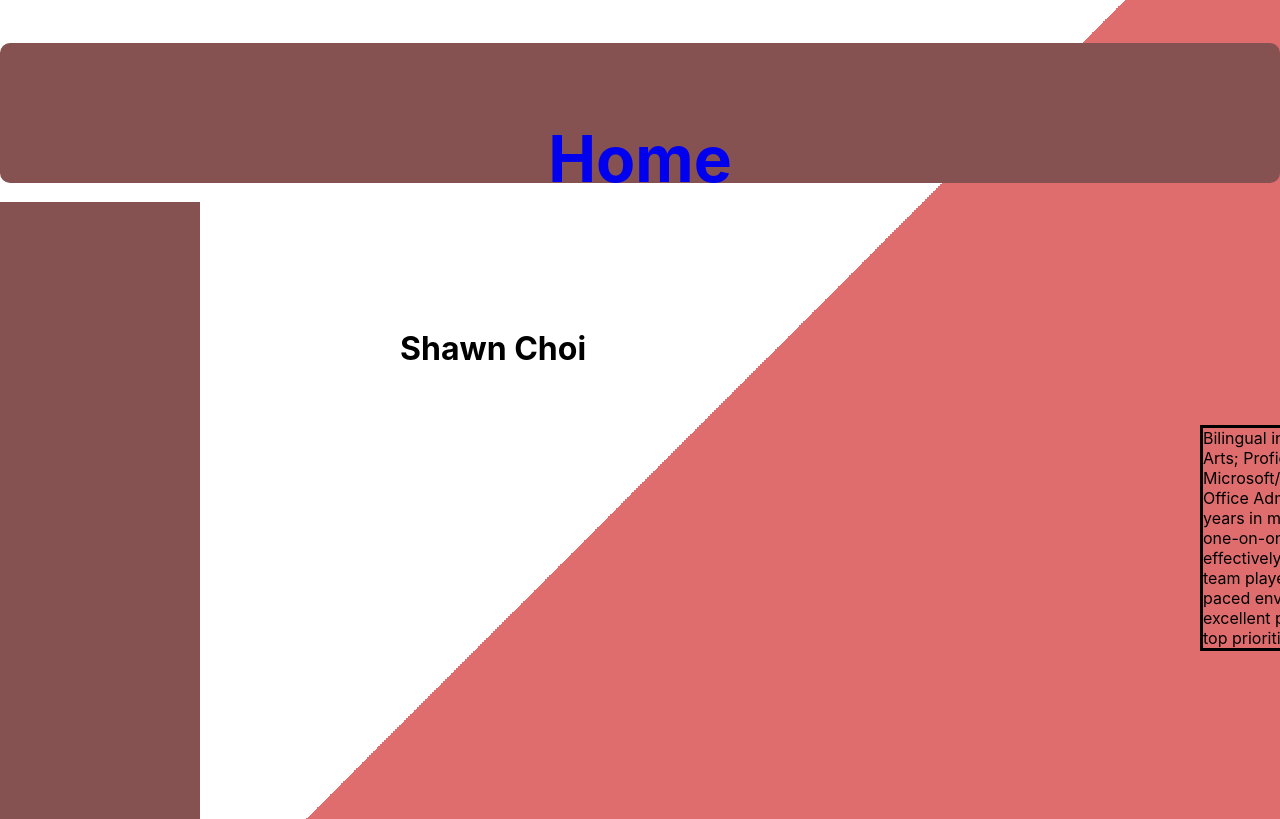
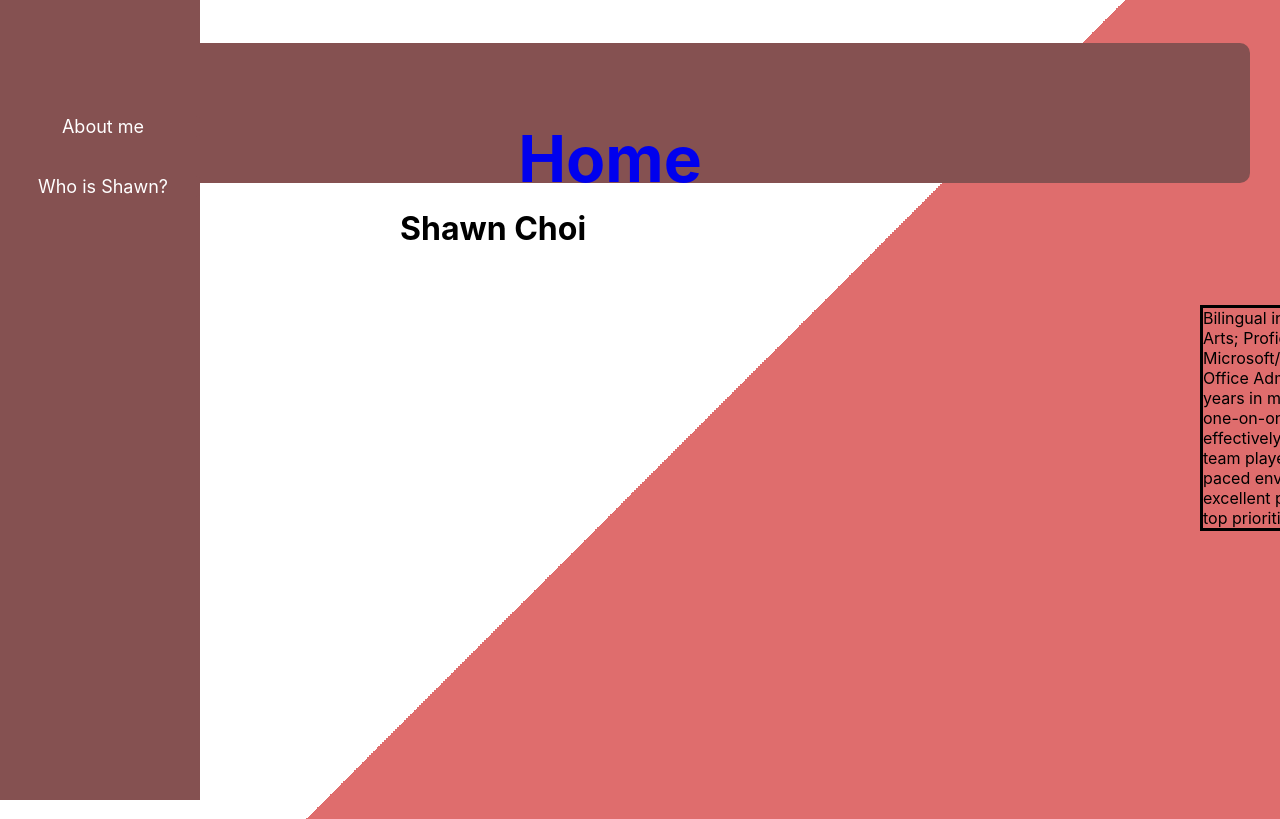
Before and after one commit to schoi0115/profile2023, a React (Create React App) app: page / in a window 1280 px wide. Shown: the top 819 px of the page. Built offline with nearby package versions, Linux system fonts and the light colour scheme; the HTML template or start-up script is replaced by a standard one.

Commit message:
testing menu

```diff
--- a/src/NavBar.js
+++ b/src/NavBar.js
@@ -1,7 +1,8 @@
 import "./App.css";
 
 import React, { useState } from "react";
-import { Link } from 'react-router-dom'
+import { Link } from 'react-router-dom';
+import { Sidebar } from './Sidebar';
 
 
 
@@ -9,15 +10,15 @@ function NavBar() {
 const [sidebar, setSidebar] = useState(false)
 
 const showSidebar = () => setSidebar(!sidebar)
+const style = {
+  marginLeft: "-30px",
 
+}
 
     return (
       <>
         <Link  to="/" className='menu-bars'>
-            <h1 onClick={showSidebar} className="nav-color"><br />Home</h1>
-        </Link>
-        <Link  to="/page1" className='menu-bars'>
-            <h1>About me</h1>
+            <h1 onClick={showSidebar} style={style} className="nav-color"><br />Home</h1>
         </Link>
 
 
@@ -26,6 +27,16 @@ const showSidebar = () => setSidebar(!sidebar)
             <div className='navbar-toggle'>
               <Link  to="/" className='menu-bars' />
             </div>
+            {Sidebar.map((item, index) => {
+              return (
+                <li key={index} className={item.cName}>
+                <Link to={item.path}>
+                  <span>{item.title}</span>
+                </Link>
+                </li>
+              )
+            })}
+
           </ul>
         </nav>
 
--- /dev/null
+++ b/src/Sidebar.js
@@ -0,0 +1,18 @@
+import React from 'react'
+
+
+export const Sidebar = [
+
+    {
+        title: 'About me',
+        path: '/',
+        cName: 'nav-text'
+    },
+    {
+        title: 'Who is Shawn?',
+        path: '/page1',
+        cName: 'nav-text',
+    }
+
+
+]
```
Also changed, not shown: src/App.css (+0 -7 lines).
